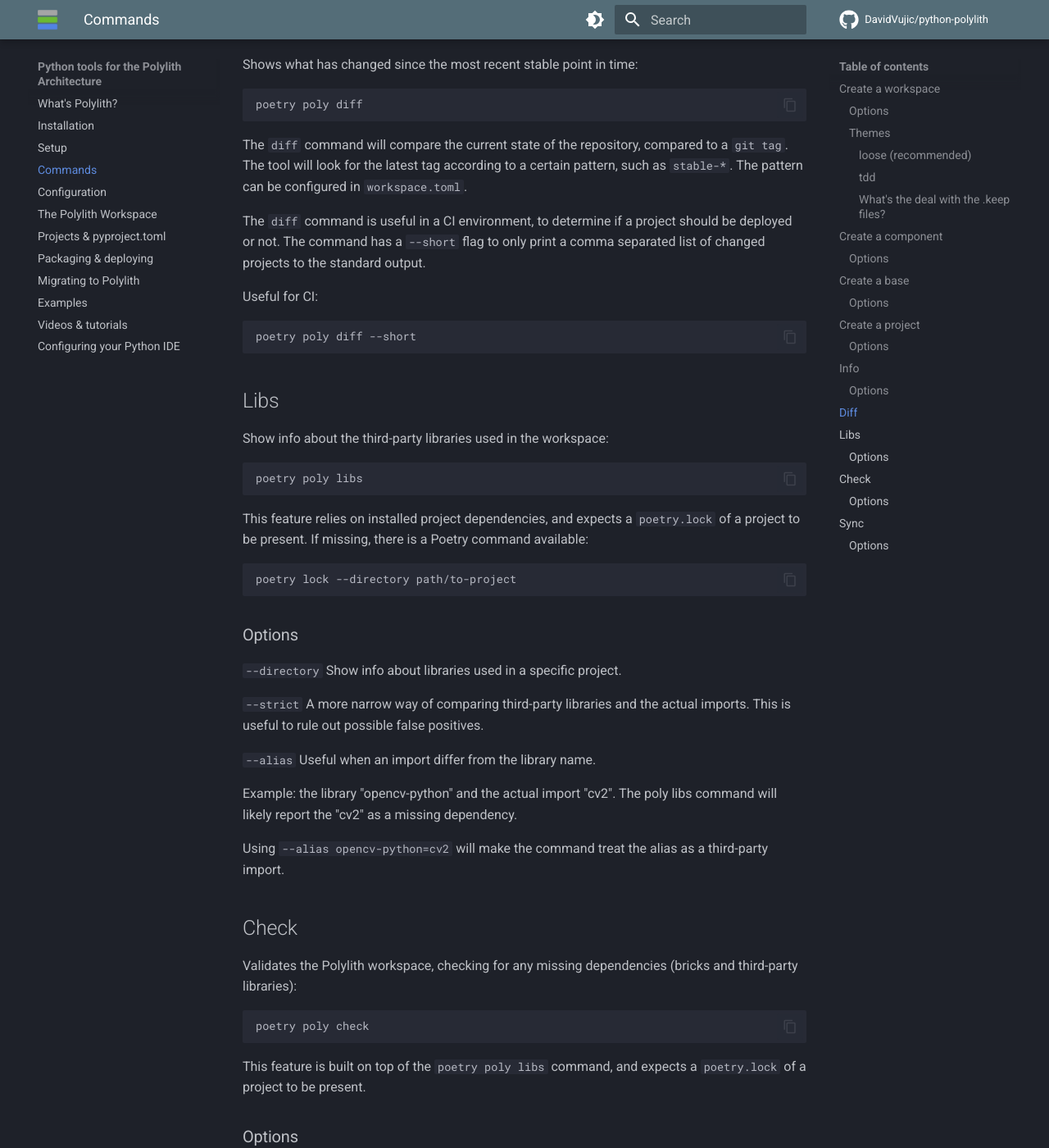
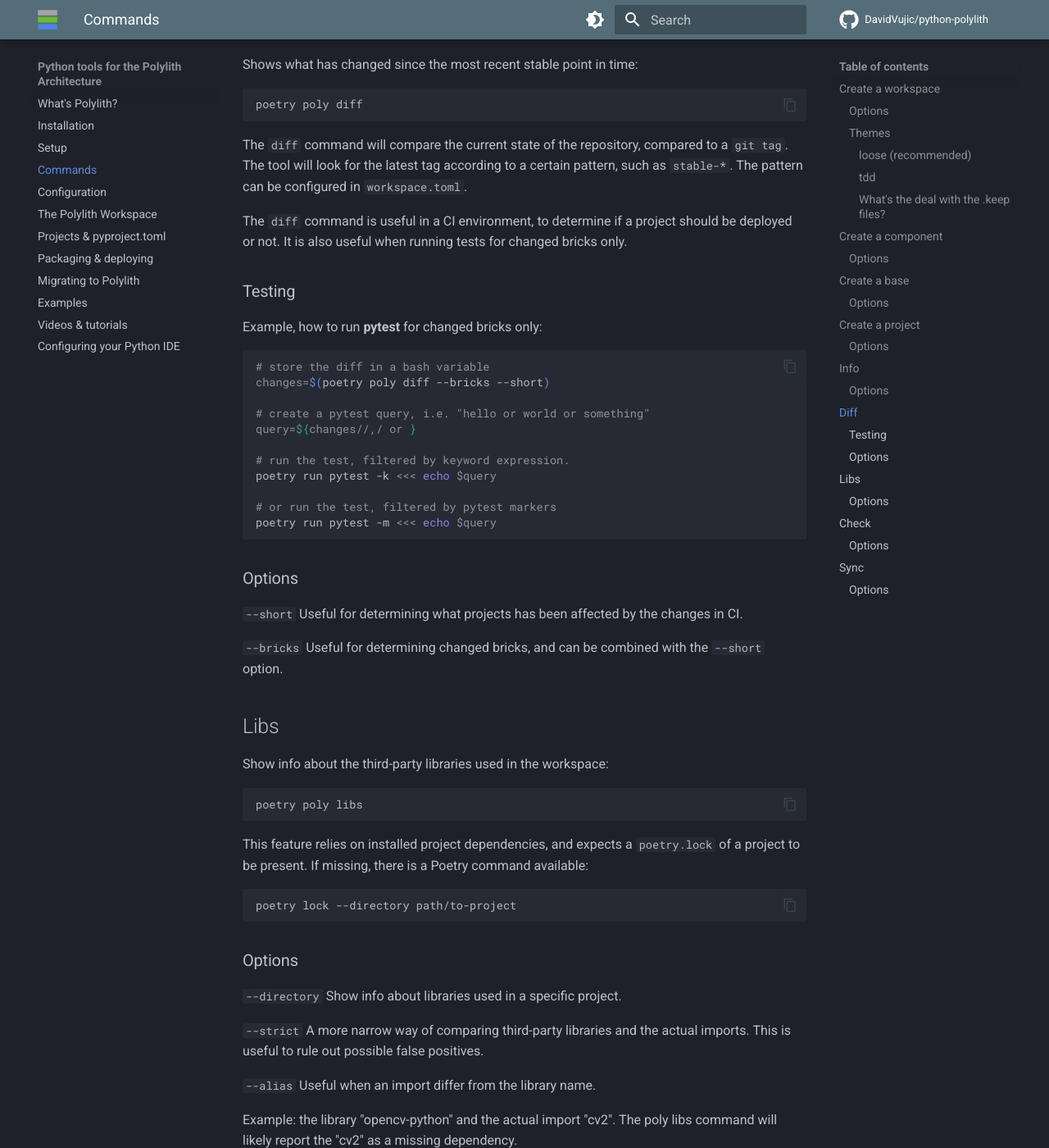
Before and after one commit to DavidVujic/python-polylith-docs, an MkDocs documentation site: the page built from docs/commands.md, in a window 1280 px wide and 1400 px high, scrolled down 2716 px. Shown: the whole window at 82% size. Built offline with MkDocs 1.6.1 and Material for MkDocs 9.7.7, drawn with Linux system fonts in a browser that asks for light colours; comment, search, counter and statistics services are not loaded.

Commit message:
docs: add section about testing with help from the poly diff command

````diff
--- a/docs/commands.md
+++ b/docs/commands.md
@@ -90,13 +90,30 @@ The tool will look for the latest tag according to a certain pattern, such as `s
 The pattern can be configured in `workspace.toml`.
 
 The `diff` command is useful in a CI environment, to determine if a project should be deployed or not.
-The command has a `--short` flag to only print a comma separated list of changed projects to the standard output.
+It is also useful when running tests for changed bricks only.
 
 
-Useful for CI:
+### Testing
+Example, how to run __pytest__ for changed bricks only:
 ``` shell
-poetry poly diff --short
+# store the diff in a bash variable
+changes=$(poetry poly diff --bricks --short)
+
+# create a pytest query, i.e. "hello or world or something"
+query=${changes//,/ or }
+
+# run the test, filtered by keyword expression.
+poetry run pytest -k <<< echo $query
+
+# or run the test, filtered by pytest markers
+poetry run pytest -m <<< echo $query
 ```
+
+### Options
+`--short` Useful for determining what projects has been affected by the changes in CI.
+
+`--bricks` Useful for determining changed bricks, and can be combined with the `--short` option.
+
 
 
 ## Libs
````
